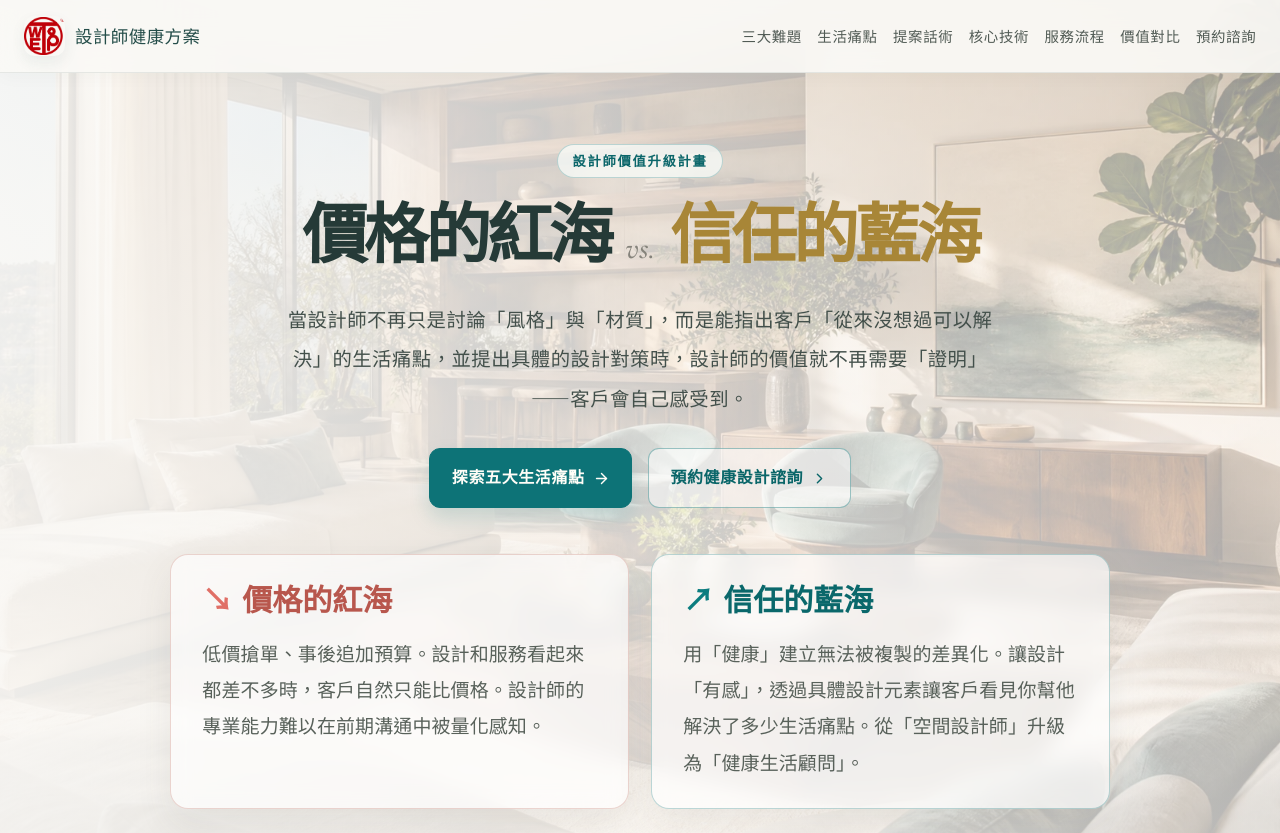
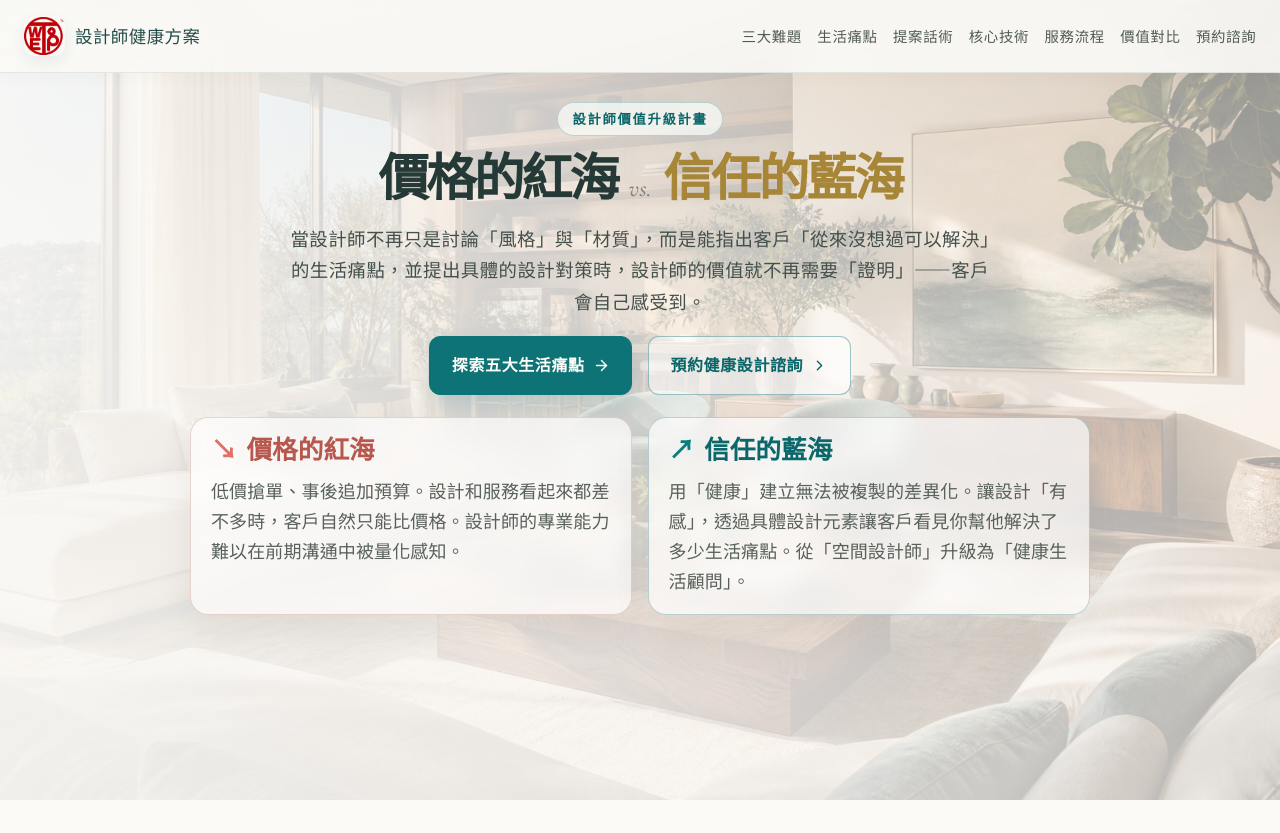
Before and after one commit to kavowu/Interior-Designer, a React (Vite) app: page / in a window 1280 px wide. Shown: the top 833 px of the page. Built offline with nearby package versions, Linux system fonts and the light colour scheme.

Commit message:
Optimize hero to fit first viewport

```diff
--- a/index.css
+++ b/index.css
@@ -347,7 +347,7 @@
   .hero-section {
     position: relative;
     isolation: isolate;
-    min-height: 710px;
+    min-height: 100svh;
     background-position: center;
     background-size: cover;
   }
@@ -365,8 +365,8 @@
     display: flex;
     flex-direction: column;
     align-items: center;
-    padding-top: 144px;
-    padding-bottom: 58px;
+    padding-top: 118px;
+    padding-bottom: 28px;
     text-align: center;
   }
 
@@ -392,11 +392,11 @@
     justify-content: center;
     flex-wrap: wrap;
     gap: 0.2em;
-    max-width: 900px;
-    margin: 1.15rem 0 0;
+    max-width: 860px;
+    margin: 0.95rem 0 0;
     color: #253a37;
     font-family: "Noto Serif TC", serif;
-    font-size: clamp(2.35rem, 5.1vw, 4.35rem);
+    font-size: clamp(2.05rem, 4.4vw, 3.75rem);
     font-weight: 700;
     letter-spacing: -0.055em;
     line-height: 1.12;
@@ -418,12 +418,12 @@
   }
 
   .hero-lead {
-    max-width: 720px;
-    margin: 1.4rem auto 0;
+    max-width: 700px;
+    margin: 1.05rem auto 0;
     color: #43504b;
-    font-size: clamp(1.02rem, 1.45vw, 1.14rem);
+    font-size: clamp(0.97rem, 1.25vw, 1.05rem);
     letter-spacing: 0.025em;
-    line-height: 2.05;
+    line-height: 1.85;
   }
 
   .hero-actions {
@@ -431,7 +431,7 @@
     justify-content: center;
     flex-wrap: wrap;
     gap: 0.8rem;
-    margin-top: 1.55rem;
+    margin-top: 1.2rem;
   }
 
   .button,
@@ -483,15 +483,15 @@
   .sea-cards {
     display: grid;
     grid-template-columns: repeat(2, minmax(0, 1fr));
-    gap: 1.15rem;
-    width: min(100%, 940px);
+    gap: 0.95rem;
+    width: min(100%, 900px);
     line-height: 1.9;
-    margin-top: 2.45rem;
+    margin-top: 1.55rem;
   }
 
   .sea-card {
-    min-height: 212px;
-    padding: 1.45rem 1.65rem;
+    min-height: 170px;
+    padding: 1.15rem 1.3rem;
     border: 1px solid rgb(255 255 255 / 67%);
     border-radius: 0.95rem;
     background: rgb(255 255 255 / 65%);
@@ -504,9 +504,9 @@
     display: flex;
     align-items: center;
     gap: 0.52rem;
-    margin-bottom: 0.82rem;
+    margin-bottom: 0.58rem;
     font-family: "Noto Serif TC", serif;
-    font-size: clamp(1.58rem, 2.1vw, 1.95rem);
+    font-size: clamp(1.35rem, 1.65vw, 1.6rem);
     font-weight: 700;
     line-height: 1.2;
   }
@@ -514,9 +514,20 @@
   .sea-card p {
     margin: 0;
     color: #58615a;
-    font-size: clamp(1rem, 1.2vw, 1.12rem);
-    line-height: 1.92;
+    font-size: clamp(0.95rem, 1.05vw, 1rem);
+    line-height: 1.75;
     letter-spacing: 0.005em;
+  }
+
+  @media (min-width: 851px) and (max-height: 860px) {
+    .hero-content { padding-top: 102px; padding-bottom: 20px; }
+    .hero-content h1 { font-size: clamp(1.9rem, 3.95vw, 3.25rem); margin-top: 0.8rem; }
+    .hero-lead { margin-top: 0.78rem; line-height: 1.72; }
+    .hero-actions { margin-top: 0.95rem; }
+    .sea-cards { margin-top: 1.15rem; gap: 0.8rem; }
+    .sea-card { min-height: auto; padding: 0.95rem 1.05rem; }
+    .sea-card-label { margin-bottom: 0.48rem; }
+    .sea-card p { line-height: 1.66; }
   }
 
   .sea-card-red { border-color: rgb(178 87 73 / 24%); }
```
